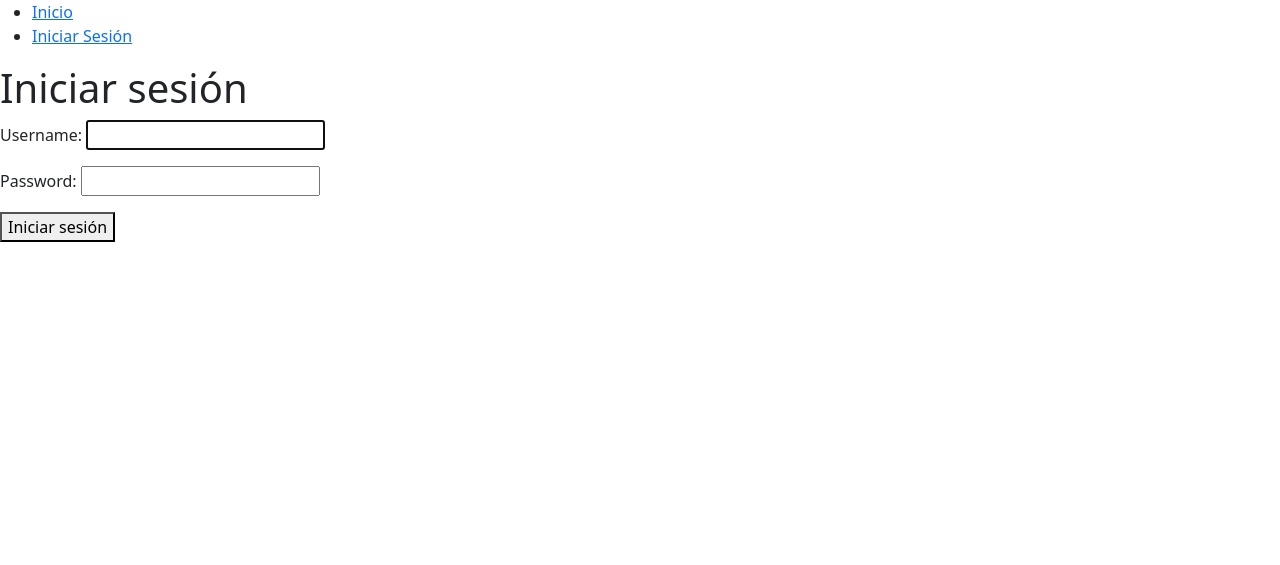
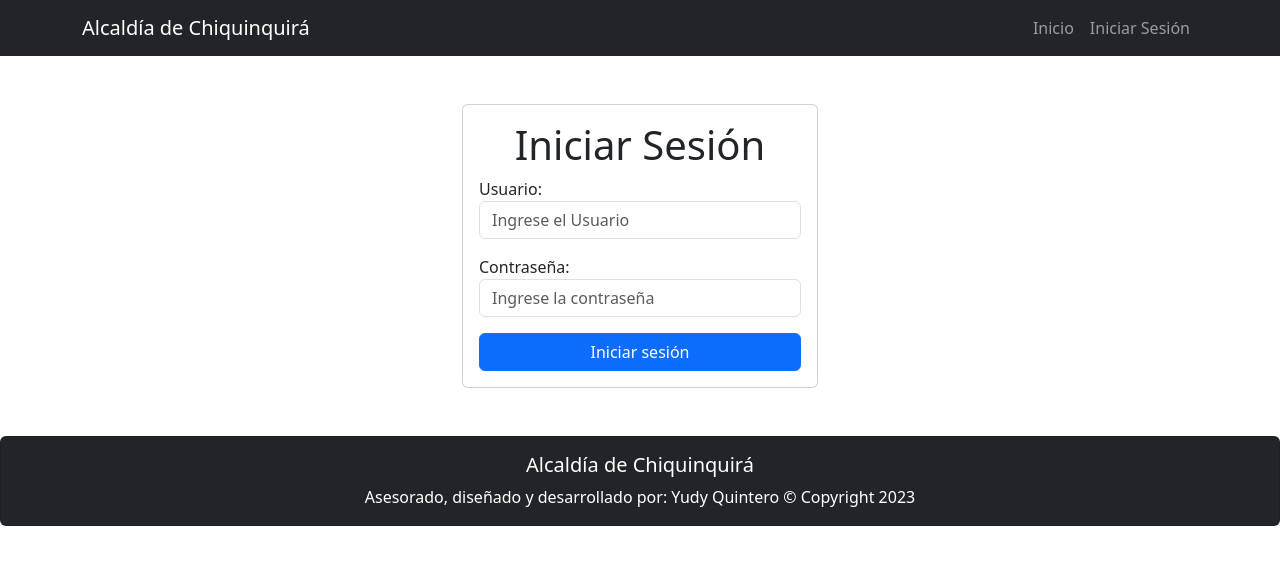
Before and after one commit to YudyQGalindo/registroActividades, a Django app: page /signin/ in a window 1280 px wide. Shown: the top 565 px of the page. Run offline with Django 3.2, Linux system fonts and the light colour scheme.

Commit message:
Frontend signup y signin

```diff
--- a/tasks/templates/base.html
+++ b/tasks/templates/base.html
@@ -10,58 +10,75 @@
 
 <body>
 
-    <nav>
-        <ul>
-
+  <header>
+    <nav class="navbar navbar-expand-lg bg-dark navbar-dark">
+      <div class="container">
+        <a class="navbar-brand" href="#">Alcaldía de Chiquinquirá</a>
+        <button class="navbar-toggler" type="button" data-bs-toggle="collapse" data-bs-target="#navbarNav"
+          aria-controls="navbarNav" aria-expanded="false" aria-label="Toggle navigation">
+          <span class="navbar-toggler-icon"></span>
+        </button>
+        <div class="collapse navbar-collapse" id="navbarNav">
+          <ul class="navbar-nav ms-auto">
             {% if user.is_authenticated %}
 
             {% if user.username == 'Admin' %}
-            <li>
-                <a href="{% url 'inicioAdmin' %}">Actividades Registradas</a>
+            <li class="nav-item">
+              <a class="nav-link" href="{% url 'inicioAdmin' %}">Actividades Registradas</a>
             </li>
-            <li>
-                <a href="{% url 'signup' %}">Registrar Usuario</a>
+            <li class="nav-item">
+              <a class="nav-link" href="{% url 'signup' %}">Registrar Usuario</a>
             </li>
-            <li>
-                <a href="{% url 'usersDetail' %}">Usuarios Registrados</a>
+            <li class="nav-item">
+              <a class="nav-link" href="{% url 'usersDetail' %}">Usuarios Registrados</a>
             </li>
-            <li>
-                <a href="{% url 'logout' %}">Cerrar sesión</a>
+            <li class="nav-item">
+              <a class="nav-link" href="{% url 'logout' %}">Cerrar sesión</a>
             </li>
 
             {% else %}
 
-            <li>
-                <a href="{% url 'tasks' %}">Actividades Pendientes</a>
+            <li class="nav-item">
+              <a class="nav-link" href="{% url 'tasks' %}">Actividades Pendientes</a>
             </li>
-            <li>
-                <a href="{% url 'tasks_completed' %}">Actividades Completadas</a>
+            <li class="nav-item">
+              <a class="nav-link" href="{% url 'tasks_completed' %}">Actividades Completadas</a>
             </li>
-            <li>
-                <a href="{% url 'create_task' %}">Crear Actividad</a>
+            <li class="nav-item">
+              <a class="nav-link" href="{% url 'create_task' %}">Crear Actividad</a>
             </li>
 
-            <li>
-                <a href="{% url 'logout' %}">Cerrar sesión</a>
+            <li class="nav-item">
+              <a class="nav-link" href="{% url 'logout' %}">Cerrar sesión</a>
             </li>
 
             {% endif %}
 
             {% else %}
-            <li>
-                <a href="/">Inicio</a>
+            <li class="nav-item">
+              <a class="nav-link" href="/">Inicio</a>
             </li>
-            <li>
-                <a href="{% url 'signin' %}">Iniciar Sesión</a>
+            <li class="nav-item">
+              <a class="nav-link" href="{% url 'signin' %}">Iniciar Sesión</a>
             </li>
             {% endif %}
-
           </ul>
+        </div>
+      </div>
     </nav>
+  </header>
 
   {% block content %}
   {% endblock %}
 
+  <div class="card bg-dark text-center text-white mt-5">
+    <footer class="card-body">
+      <h5 class="card-title">Alcaldía de Chiquinquirá</h5>
+      <p class="card-text">Asesorado, diseñado y desarrollado por: Yudy Quintero © Copyright 2023</p>
+    </footer>
+  </div>
+
+
 </body>
 
 </html>
--- a/tasks/templates/signin.html
+++ b/tasks/templates/signin.html
@@ -2,16 +2,25 @@
 
 {% block content %}
 
-<h1>Iniciar sesión</h1>
-
-{{error}}
-
-<form action="/signin/" method="POST">
-    {% csrf_token %}
-    {{form.as_p}}
-    <button>
-        Iniciar sesión
-    </button>
-</form>
+<main class="container">
+    <div class="row">
+        <div class="col-md-4 offset-md-4 mt-5">
+            <form action="/signin/" method="POST" class="card card-body">
+                <h1 class="text-center">Iniciar Sesión</h1>
+                {{error}}
+                {% csrf_token %}
+                <div class="mb-3">
+                    <label for="username">Usuario:</label>
+                    <input type="text" name="username" id="username" class="form-control" placeholder="Ingrese el Usuario">
+                </div>
+                <div class="mb-3">
+                    <label for="password">Contraseña:</label>
+                    <input type="password" name="password" id="password" class="form-control" placeholder="Ingrese la contraseña">
+                </div>
+                <button class="btn btn-primary">Iniciar sesión</button>
+            </form>
+        </div>
+    </div>
+</main>
 
 {% endblock %}
--- a/tasks/views.py
+++ b/tasks/views.py
@@ -141,7 +141,7 @@ def signup(request):
                 except:
                     return render(request, 'signup.html', {
                         'form': CustomUserCreationForm,
-                        "error": 'El usuario ya existe.'
+                        "error": 'Ingrese datos válidos.'
                     })
             return render(request, 'signup.html', {
                 'form': CustomUserCreationForm,
```
Also changed, not shown: tasks/templates/baseAdmin.html (+33 -15 lines), tasks/templates/home.html (+9 -2 lines), tasks/templates/signup.html (+31 -11 lines). Lines whose indentation alone changed are shown as unchanged.
